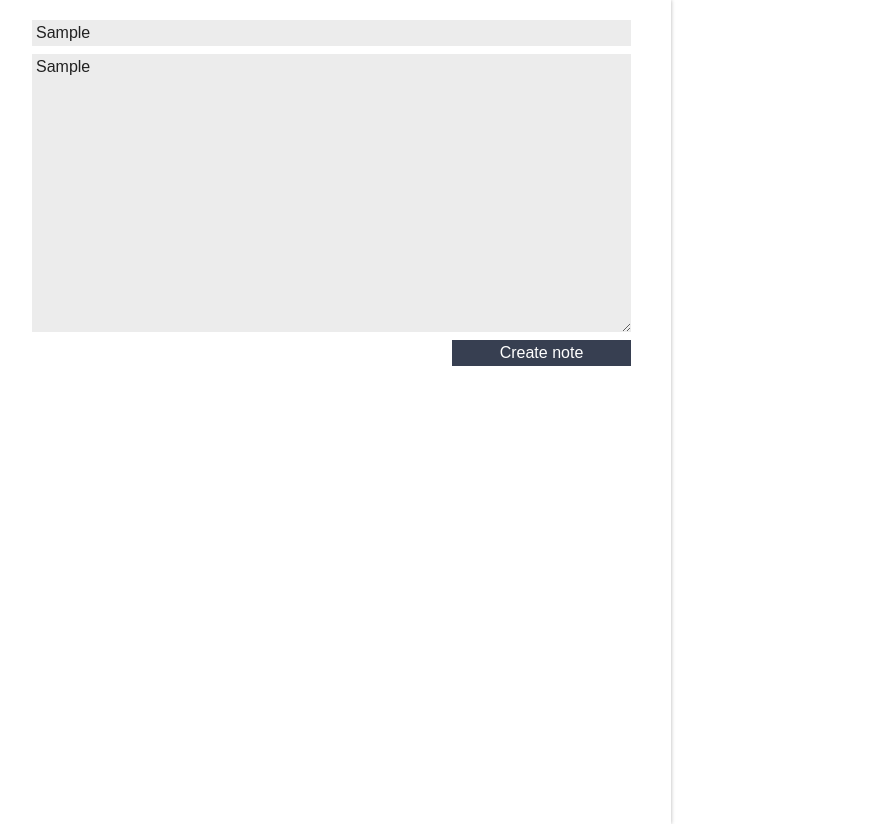
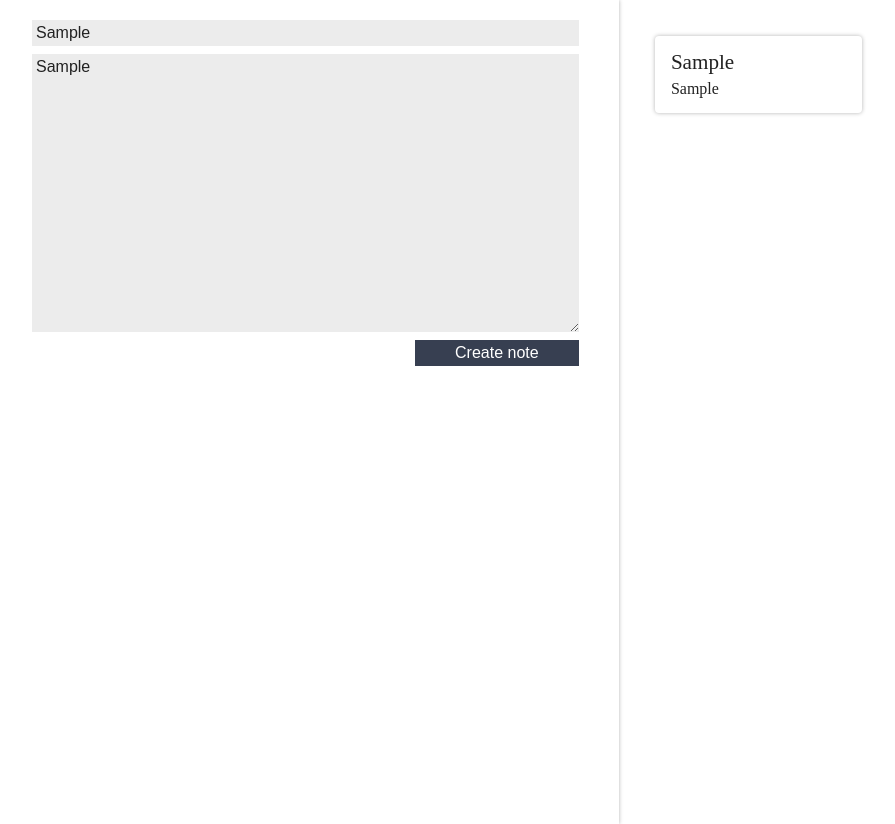
Before and after one commit to GuilhermeSR98/Notes-app-with-React, a React (Create React App) app in the folder ceep/: page / in a window 1280 px wide. Both pictures are taken after typing "Sample", "Sample" into the empty fields and a click on the button "Create note". Shown: the whole page, without its empty margins (8-903 px from the left). Built offline with nearby package versions, Linux system fonts and the light colour scheme.

Commit message:
:sparkles: Using state to render notes as they are created

```diff
--- a/ceep/src/App.js
+++ b/ceep/src/App.js
@@ -7,17 +7,23 @@ import "./assets/index.css";
 class App extends Component {
   constructor() {
     super();
-    this.notes = [];
+    this.state = {
+      notes: [],
+    };
   }
   createNote(title, text) {
     const newNote = { title, text };
-    this.notes.push(newNote);
+    const newNotesArray = [...this.state.notes, newNote];
+    const newState = {
+      notes: newNotesArray,
+    };
+    this.setState(newState);
   }
   render() {
     return (
       <section className="content">
         <RegistrationForm createNote={this.createNote.bind(this)} />
-        <ListOfNotes notes={this.notes} />
+        <ListOfNotes notes={this.state.notes} />
       </section>
     );
   }
--- a/ceep/src/components/ListOfNotes/ListOfNotes.jsx
+++ b/ceep/src/components/ListOfNotes/ListOfNotes.jsx
@@ -9,8 +9,7 @@ class ListOfNotes extends Component {
         {this.props.notes.map((note, index) => {
           return (
             <li className="notes-list_item" key={index}>
-              <div>{note}</div>
-              <NoteCard />
+              <NoteCard title={note.title} text={note.text}/>
             </li>
           );
         })}
--- a/ceep/src/components/NoteCard/NoteCard.jsx
+++ b/ceep/src/components/NoteCard/NoteCard.jsx
@@ -5,9 +5,9 @@ class NoteCard extends Component {
     return (
       <section className="note-card">
         <header className="note-card_header">
-          <h3 className="note-card_title">Title</h3>
+          <h3 className="note-card_title">{this.props.title}</h3>
         </header>
-        <p className="note-card_text">Write your note</p>
+        <p className="note-card_text">{this.props.text}</p>
       </section>
     );
   }
```
